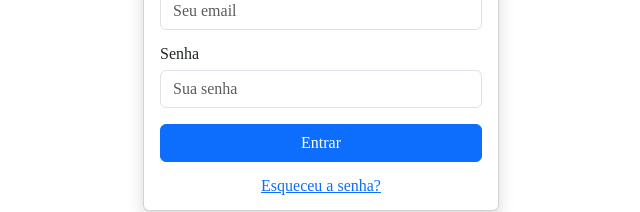
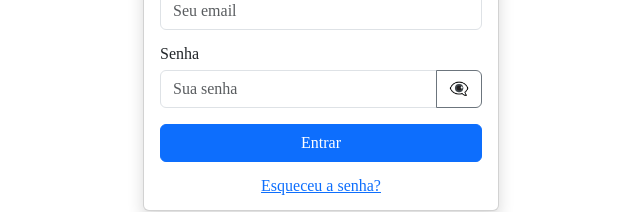
Before and after one commit to monique282/front-stage, a React (Create React App) app: page /login in a window 1280 px wide. Shown: the part 145-357 px from the top of the page, without its empty margins (319-959 px from the left). Built offline with nearby package versions, Linux system fonts and the light colour scheme.

Commit message:
feat: viewing password on login screen

```diff
--- a/src/pages/Login.jsx
+++ b/src/pages/Login.jsx
@@ -12,6 +12,7 @@
     const [loading, setLoading] = useState(false);
     const { setAuthToken, setAdmin } = useAuth();
     const navigate = useNavigate();
+    const [showPassword, setShowPassword] = useState(false);
 
     function handleSubmit(e) {
         e.preventDefault();
@@ -72,13 +73,23 @@
 
                                 <Form.Group className="mb-3">
                                     <Form.Label>Senha</Form.Label>
+                                    <div className="input-group">
                                         <Form.Control
-                                        type="password"
+                                            type={showPassword ? "text" : "password"}
                                             placeholder="Sua senha"
                                             value={password}
                                             onChange={(e) => setPassword(e.target.value)}
                                             required
                                         />
+                                        <Button
+                                            variant="outline-secondary"
+                                            onClick={() => setShowPassword(!showPassword)}
+                                            type="button"
+                                            aria-label={showPassword ? "Ocultar senha" : "Mostrar senha"}
+                                        >
+                                            {showPassword ? "👁️" : "👁️‍🗨️"}
+                                        </Button>
+                                    </div>
                                 </Form.Group>
 
                                 <Button
```
Lines whose indentation alone changed are shown as unchanged.
